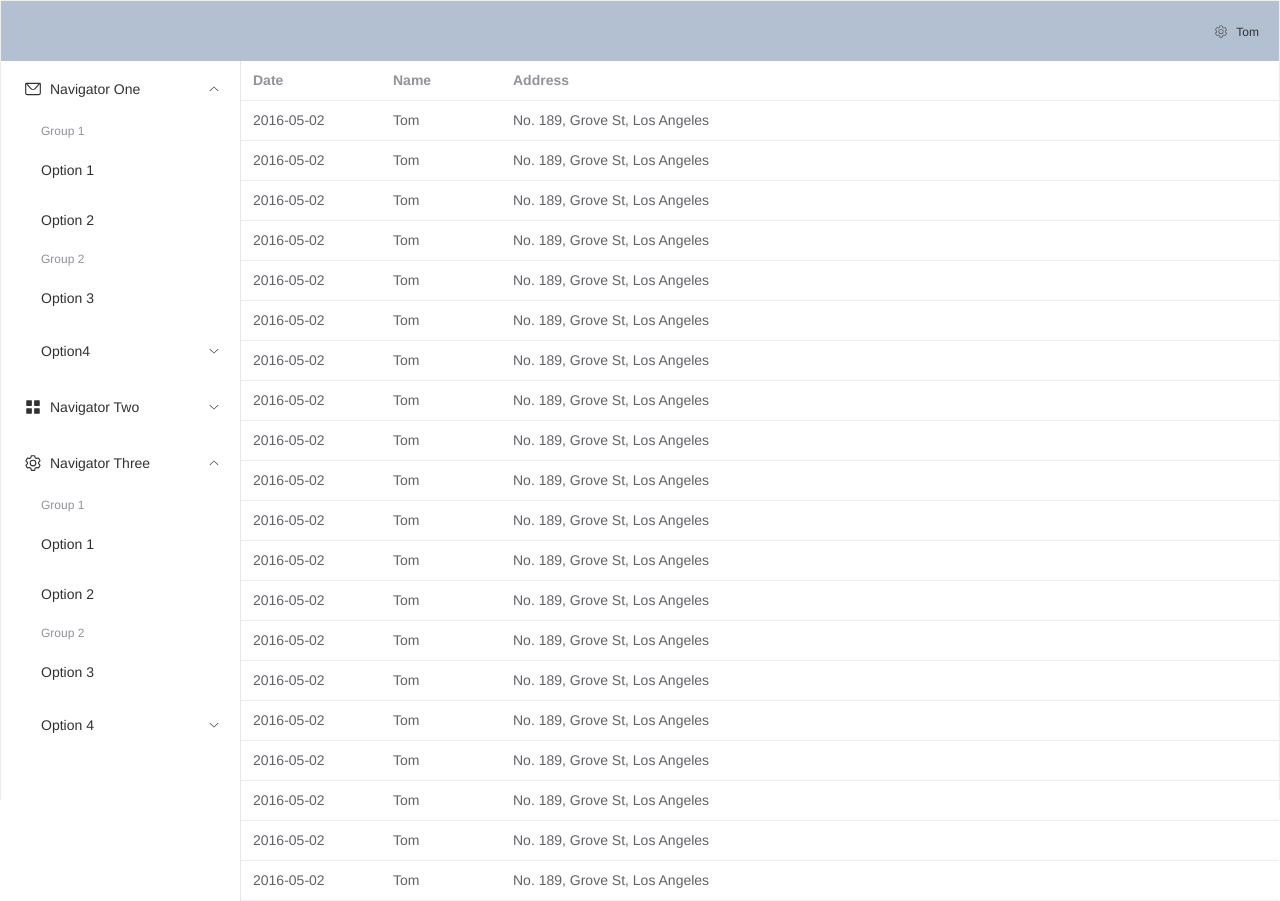
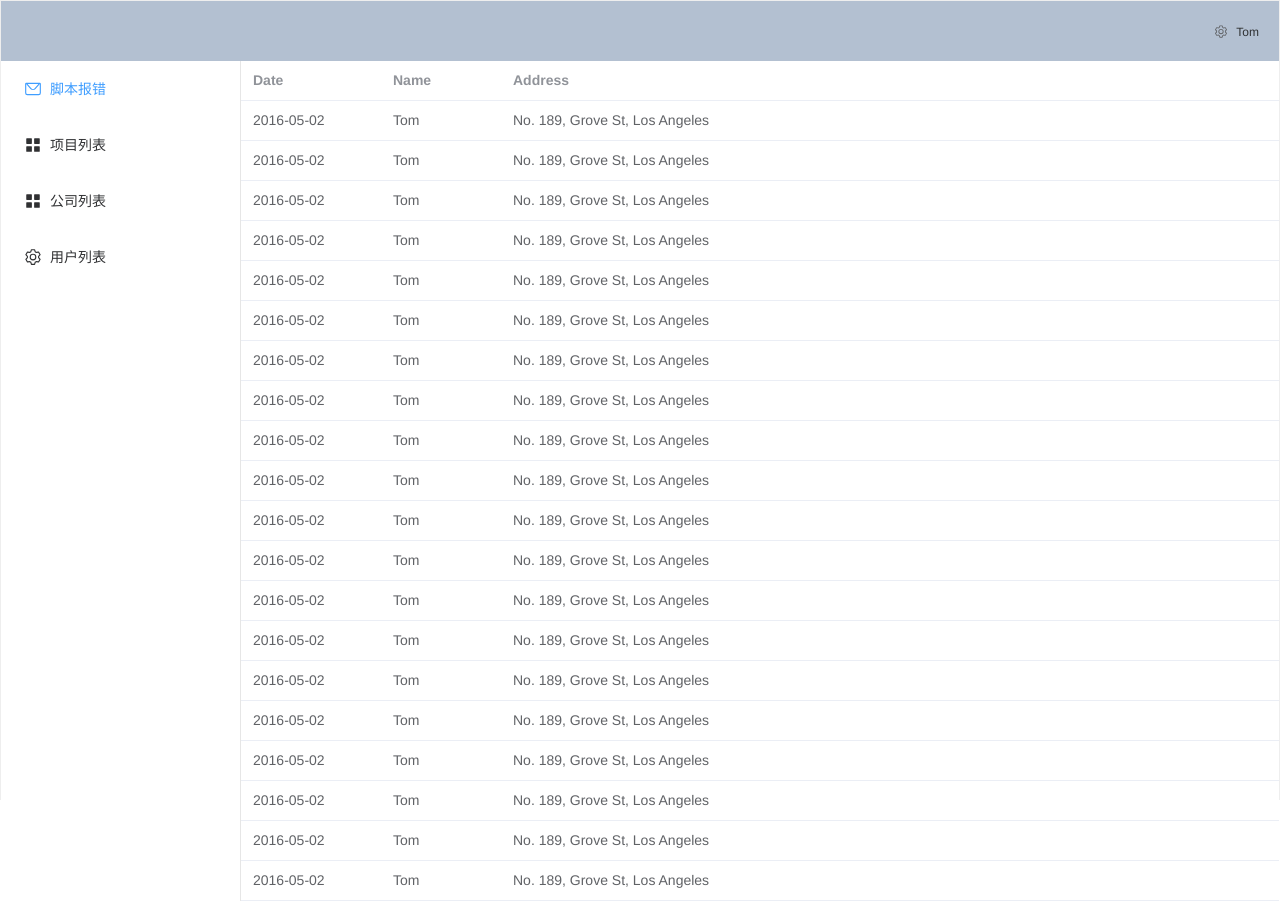
Before and after one commit to Yakima-Teng/very-bugs, a Vue app in the folder packages/admin/: page /bugs in a window 1280 px wide. Built offline with nearby package versions, Linux system fonts and the light colour scheme.

Commit message:
菜单和路由关联起来

```diff
--- a/packages/admin/src/App.vue
+++ b/packages/admin/src/App.vue
@@ -1,5 +1,19 @@
 <script setup>
+import { useRoute, useRouter } from 'vue-router'
 import { Menu as IconMenu, Message, Setting } from '@element-plus/icons-vue'
+
+import { menus } from './router.js'
+
+const route = useRoute()
+const router = useRouter()
+const activePath = route.path
+console.log(activePath)
+if (activePath === '/') {
+  router.replace({
+    path: menus[0].path,
+    query: {},
+  })
+}
 </script>
 
 <template>
@@ -27,58 +41,17 @@ import { Menu as IconMenu, Message, Setting } from '@element-plus/icons-vue'
     <el-container>
       <el-aside width="200px" style="background-color: rgb(238, 241, 246)">
         <el-scrollbar>
-          <el-menu :default-openeds="['1', '3']">
-            <el-sub-menu index="1">
+          <el-menu :default-active="route.path" unique-opened router>
+            <el-menu-item v-for="menu in menus" :index="menu.path" :key="menu.path">
               <template #title>
-                <el-icon><message /></el-icon>Navigator One
+                <el-icon>
+                  <message v-if="menu.iconName === 'message'" />
+                  <icon-menu v-if="menu.iconName === 'icon-menu'" />
+                  <setting v-if="menu.iconName === 'setting'" />
+                </el-icon>
+                {{ menu.name }}
               </template>
-              <el-menu-item-group>
-                <template #title>Group 1</template>
-                <el-menu-item index="1-1">Option 1</el-menu-item>
-                <el-menu-item index="1-2">Option 2</el-menu-item>
-              </el-menu-item-group>
-              <el-menu-item-group title="Group 2">
-                <el-menu-item index="1-3">Option 3</el-menu-item>
-              </el-menu-item-group>
-              <el-sub-menu index="1-4">
-                <template #title>Option4</template>
-                <el-menu-item index="1-4-1">Option 4-1</el-menu-item>
-              </el-sub-menu>
-            </el-sub-menu>
-            <el-sub-menu index="2">
-              <template #title>
-                <el-icon><icon-menu /></el-icon>Navigator Two
-              </template>
-              <el-menu-item-group>
-                <template #title>Group 1</template>
-                <el-menu-item index="2-1">Option 1</el-menu-item>
-                <el-menu-item index="2-2">Option 2</el-menu-item>
-              </el-menu-item-group>
-              <el-menu-item-group title="Group 2">
-                <el-menu-item index="2-3">Option 3</el-menu-item>
-              </el-menu-item-group>
-              <el-sub-menu index="2-4">
-                <template #title>Option 4</template>
-                <el-menu-item index="2-4-1">Option 4-1</el-menu-item>
-              </el-sub-menu>
-            </el-sub-menu>
-            <el-sub-menu index="3">
-              <template #title>
-                <el-icon><setting /></el-icon>Navigator Three
-              </template>
-              <el-menu-item-group>
-                <template #title>Group 1</template>
-                <el-menu-item index="3-1">Option 1</el-menu-item>
-                <el-menu-item index="3-2">Option 2</el-menu-item>
-              </el-menu-item-group>
-              <el-menu-item-group title="Group 2">
-                <el-menu-item index="3-3">Option 3</el-menu-item>
-              </el-menu-item-group>
-              <el-sub-menu index="3-4">
-                <template #title>Option 4</template>
-                <el-menu-item index="3-4-1">Option 4-1</el-menu-item>
-              </el-sub-menu>
-            </el-sub-menu>
+            </el-menu-item>
           </el-menu>
         </el-scrollbar>
       </el-aside>
--- a/packages/admin/src/router.js
+++ b/packages/admin/src/router.js
@@ -2,10 +2,24 @@ import { createRouter, createWebHistory } from 'vue-router'
 
 import BugList from './pages/Bugs/BugList/BugList.vue'
 
+const routes = [
+    { path: '/bugs', name: '脚本报错', iconName: 'message', component: BugList },
+    { path: '/projects', name: '项目列表', iconName: 'icon-menu', component: BugList },
+    { path: '/companies', name: '公司列表', iconName: 'icon-menu', component: BugList },
+    { path: '/users', name: '用户列表', iconName: 'setting', component: BugList },
+]
+
+export const menus = routes.map((item) => ({
+    name: item.name,
+    path: item.path,
+    iconName: item.iconName,
+}))
+
 export const router = createRouter({
     history: createWebHistory(),
     strict: true,
-    routes: [
-        { path: '/bugs', component: BugList }
-    ],
+    routes: routes.map((item) => ({
+        path: item.path,
+        component: item.component,
+    })),
 })
```
